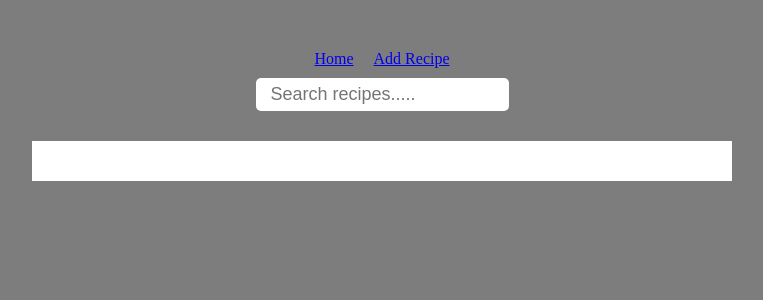
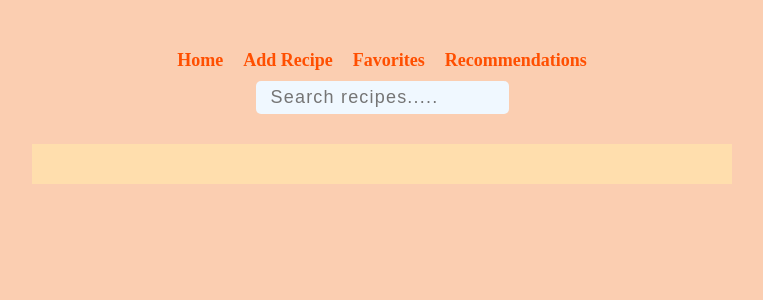
Before and after one commit to Ephy-kimotho/alx-fe-reactjs, a React (Vite) app in the folder recipe-sharing-app/: page / in a window 1280 px wide. Shown: the top 300 px of the page, without its empty margins (258-1021 px from the left). Built offline with nearby package versions, Linux system fonts and the light colour scheme.

Commit message:
added favorites and recommendation features

```diff
--- a/recipe-sharing-app/src/App.jsx
+++ b/recipe-sharing-app/src/App.jsx
@@ -3,6 +3,8 @@ import RecipeList from "./components/RecipeList";
 import AddRecipeForm from "./components/AddRecipeForm";
 import RecipeDetails from "./components/RecipeDetails";
 import Navbar from "./components/common/Navbar";
+import FavoritesList from "./components/FavoritesList";
+import RecommendationsList from "./components/RecommendationsList";
 
 function App() {
   return (
@@ -13,6 +15,8 @@ function App() {
           <Route path="/" element={<RecipeList />} />
           <Route path="/add-recipe" element={<AddRecipeForm />} />
           <Route path="/recipe/:id" element={<RecipeDetails />} />
+          <Route path="/favorites" element={<FavoritesList />} />
+          <Route path="/recommendations" element={<RecommendationsList />} />
         </Routes>
       </main>
     </Router>
--- a/recipe-sharing-app/src/components/AddRecipeForm.jsx
+++ b/recipe-sharing-app/src/components/AddRecipeForm.jsx
@@ -26,7 +26,7 @@ const AddRecipeForm = () => {
         onChange={(e) => setDescription(e.target.value)}
         placeholder="Enter Description"
       />
-      <button type="submit">Add Recipe</button>
+      <button type="submit" className="add-recipe-btn">Add Recipe</button>
     </form>
   );
 };
--- a/recipe-sharing-app/src/components/EditRecipeForm.jsx
+++ b/recipe-sharing-app/src/components/EditRecipeForm.jsx
@@ -32,7 +32,7 @@ function EditRecipeForm({ recipeId }) {
         value={newDescription}
         placeholder="Enter new description"
       />
-      <button type="submit">Update Recipe</button>
+      <button type="submit" className="add-recipe-btn">Update Recipe</button>
     </form>
   );
 }
--- /dev/null
+++ b/recipe-sharing-app/src/components/FavoritesList.jsx
@@ -0,0 +1,36 @@
+import useRecipeStore from "./recipeStore";
+
+function FavoritesList() {
+  const favorites = useRecipeStore((state) => {
+    return state.favorites.map((id) => {
+      return state.recipes.find((recipe) => recipe.id === id);
+    });
+  });
+
+  const removeFavorite = useRecipeStore((state) => state.removeFavorite);
+
+  return (
+    <section className="recipe-list">
+      <h2>My Favourite Recpies</h2>
+      {favorites.map((recipe) => {
+        return (
+          <div key={recipe.id} className="recipe">
+            <h3>{recipe.title}</h3>
+            <p>{recipe.description}</p>
+
+            <div>
+              <button
+                onClick={() => removeFavorite(recipe.id)}
+                className="remove-fav-btn"
+              >
+                Remove
+              </button>
+            </div>
+          </div>
+        );
+      })}
+    </section>
+  );
+}
+
+export default FavoritesList;
--- a/recipe-sharing-app/src/components/RecipeDetails.jsx
+++ b/recipe-sharing-app/src/components/RecipeDetails.jsx
@@ -19,7 +19,7 @@ function RecipeDetails() {
   }
 
   return (
-    <div>
+    <div className="recipe-list">
       <h1>{currentRecipe.title}</h1>
       <p>{currentRecipe.description}</p>
       <EditRecipeForm  recipeId={recipeId}/>
--- a/recipe-sharing-app/src/components/RecipeList.jsx
+++ b/recipe-sharing-app/src/components/RecipeList.jsx
@@ -3,7 +3,8 @@ import SearchBar from "./SearchBar";
 import { Link } from "react-router-dom";
 
 const RecipeList = () => {
-  const recipes = useRecipeStore(state => state.filteredRecipes)
+  const recipes = useRecipeStore((state) => state.filteredRecipes);
+  const addFavorite = useRecipeStore((state) => state.addFavorite);
 
   return (
     <>
@@ -13,9 +14,19 @@ const RecipeList = () => {
           <div key={recipe.id} className="recipe">
             <h3>{recipe.title}</h3>
             <p>{recipe.description}</p>
-            <Link to={`/recipe/${recipe.id}`} className="view-link">
-              View Details
-            </Link>
+
+            <footer className="links-container">
+              <Link to={`/recipe/${recipe.id}`} className="view-link">
+                View Details
+              </Link>
+
+              <button
+                onClick={() => addFavorite(recipe.id)}
+                className="add-fav-btn"
+              >
+                Add favorite
+              </button>
+            </footer>
           </div>
         ))}
       </div>
--- /dev/null
+++ b/recipe-sharing-app/src/components/RecommendationsList.jsx
@@ -0,0 +1,30 @@
+import useRecipeStore from "./recipeStore";
+import { useEffect } from "react";
+
+function RecommendationsList() {
+  const getRecommedations = useRecipeStore(
+    (state) => state.generateRecommendations
+  );
+
+  useEffect(() => {
+    getRecommedations();
+  }, [getRecommedations]);
+
+  const recommendations = useRecipeStore((state) => state.recommendations);
+
+  return (
+    <section className="recipe-list">
+      <h2>YOUR RECOMMENDATIONS</h2>
+      {recommendations.map((recipe) => {
+        return (
+          <article key={recipe.id} className="recipe">
+            <h3>{recipe.title}</h3>
+            <p>{recipe.description}</p>
+          </article>
+        );
+      })}
+    </section>
+  );
+}
+
+export default RecommendationsList;
--- a/recipe-sharing-app/src/components/common/Navbar.jsx
+++ b/recipe-sharing-app/src/components/common/Navbar.jsx
@@ -4,8 +4,10 @@ function Navbar() {
   return (
     <header>
       <nav>
-        <Link to="/">Home</Link>
-        <Link to="/add-recipe">Add Recipe</Link>
+        <Link to="/" className="nav-link">Home</Link>
+        <Link to="/add-recipe" className="nav-link">Add Recipe</Link>
+        <Link to="/favorites" className="nav-link">Favorites</Link>
+        <Link to="/recommendations" className="nav-link">Recommendations</Link>
       </nav>
     </header>
   );
--- a/recipe-sharing-app/src/components/recipeStore.js
+++ b/recipe-sharing-app/src/components/recipeStore.js
@@ -4,6 +4,30 @@ const useRecipeStore = create(set => ({
   recipes: [],
   filteredRecipes: [],
   searchTerm: "",
+  favorites: [],
+  recommendations: [],
+
+
+  addFavorite: (recipeId) => {
+    set(state => ({
+      favorites: [...state.favorites, recipeId]
+    }))
+  },
+
+  removeFavorite: (recipeId) => {
+    set(state => ({
+      favorites: state.favorites.filter(recipe => recipe.id !== recipeId)
+    }))
+  },
+
+  generateRecommendations: () => {
+    set(state => {
+      const recommeded = state.recipes.filter(recipe => state.favorites.includes(recipe.id) && Math.random() > 0.5)
+
+      return { recommendations: recommeded }
+    })
+  },
+
   setSearchTerm: (term) => set({ searchTerm: term }),
 
   filterRecipes: () => {
--- a/recipe-sharing-app/src/index.css
+++ b/recipe-sharing-app/src/index.css
@@ -1,74 +1,137 @@
-*{
+* {
   padding: 0;
   margin: 0;
   box-sizing: border-box;
 }
 
-main{
+main {
   min-height: 100vh;
-  background-color: #7d7d7e;
+  background-color: #FBCEB1;
   display: flex;
   flex-direction: column;
   align-items: center;
   padding: 40px 0;
 }
 
-form, .recipe-list{
+form,
+.recipe-list {
   display: grid;
-  gap:1.125rem;
-  width:80%;
+  gap: 1.125rem;
+  width: 80%;
   max-width: 700px;
   margin-inline: auto;
-  padding:20px;
-  background-color: white;
+  padding: 20px;
+  background-color: #FFDEAD;
 }
 
-.recipe-list{
+.recipe-list {
   margin-top: 30px;
 }
 
-.recipe{
+.recipe {
   background-color: teal;
-  color:white ;
-  padding: 1.3rem;
+  color: white;
+  padding: 15px;
   border-radius: 5px;
 }
 
-a{
+a {
   display: inline-block;
   margin: 10px;
 }
 
-.view-link{
+.nav-link{
+  background-color: transparent;
+  font-size: 1.125rem;
+  text-decoration: none;
+  color:#FF4F00;
+  cursor: pointer;
+  font-weight: bold;
+}
+
+.nav-link:active{
+  text-decoration: underline;
+  color:#00AEFF;
+}
+
+.view-link {
   margin: 10px 0;
   text-decoration: none;
   color: #333;
   font-weight: bold;
 }
 
-.view-link:hover{
+.view-link:hover {
   text-decoration: underline;
 }
 
-.edit-recipe-form{
+.edit-recipe-form {
   width: 100%;
   max-width: 600px;
   margin-block: 30px;
+  background-color: #90EE90;
+  border-radius: 6px;
 }
 
-.delete-btn{
+button:active {
+  box-shadow: inset 4px 4px 4px rgba(40, 40, 40, 0.6);
+}
+
+button {
   display: block;
-  margin: 0 auto;
   padding: 10px 20px;
   border: none;
   border-radius: 5px;
-  background-color: lightcoral;
-  color: white;
   font-size: 1.125rem;
   font-weight: bold;
   cursor: pointer;
+  color: white;
 }
 
-.delete-btn:active{
-  box-shadow: inset 4px 4px 4px rgba(40,40,40, 0.6);
+.delete-btn {
+  margin: 0 auto;
+  background-color: lightcoral;
 }
+
+.add-fav-btn{
+  background-color: rgb(2, 15, 75);
+  padding: 6px 10px;
+  font-size:0.85rem ;
+}
+
+.remove-fav-btn{
+  background-color: lightcoral;
+  padding: 6px 10px;
+  font-size:0.85rem;
+  margin: 10px 0;
+  margin-left:auto ;
+}
+
+.add-recipe-btn{
+  background-color: tomato;
+}
+
+.links-container{
+  display: flex;
+  justify-content: space-between;
+}
+
+input, textarea{
+  border: none;
+  font-size: 1.125rem;
+  background-color: #F0F8FF;
+  border-radius: 5px;
+  letter-spacing: 1.2px;
+}
+
+input{
+  padding:10px 10px 10px 18px;
+}
+
+textarea{
+  padding: 10px 20px 10px 18px;
+}
+
+p{
+  margin-top:10px;
+}
```
